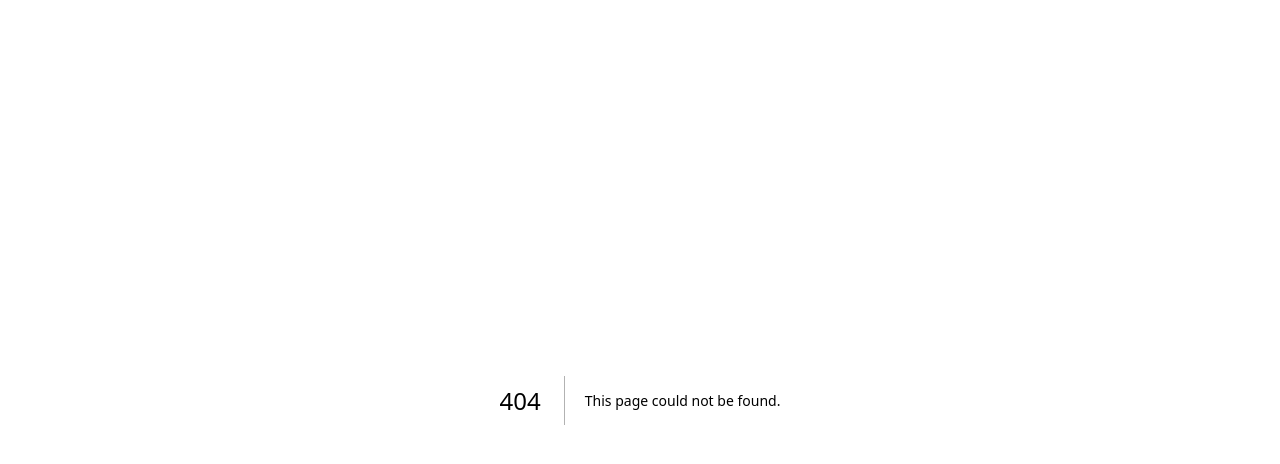
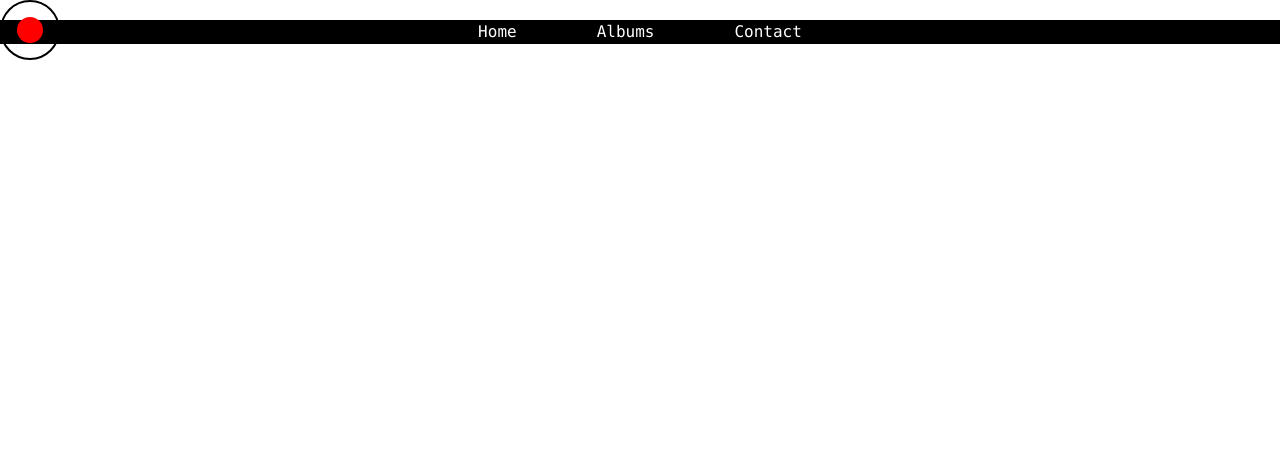
Before and after one commit to tharejarehan0-a11y/blogs, a Next.js app: page /albums/amritsar in a window 1280 px wide. Before the commit this address had no page. Shown: the top 464 px of the page. Built offline with nearby package versions, Linux system fonts and the light colour scheme; a web font is replaced by a local one.

Commit message:
Created album pages
more pages created need to organise a bit more in the next commit

```diff
--- /dev/null
+++ b/app/albums/amritsar/page.jsx
@@ -0,0 +1,17 @@
+import Cursor from '@/components/cursor'
+import Link from 'next/link'
+
+export default function amritsar(){
+    return (
+        <>
+        <div>
+            <nav className="flex gap-20 font-mono font-thin list-none justify-center items-center mt-5 mb-15 bg-black text-white">
+                <li><Link href="/">Home</Link></li>
+                <li><Link href="/albums">Albums</Link></li>
+                <li><Link href="/Contact">Contact</Link></li>
+            </nav>
+            <Cursor />
+        </div>
+        </>
+    )
+}
--- /dev/null
+++ b/app/albums/china/page.jsx
@@ -0,0 +1,17 @@
+import Cursor from '@/components/cursor'
+import Link from 'next/link'
+
+export default function china(){
+    return (
+        <>
+        <div>
+            <nav className="flex gap-20 font-mono font-thin list-none justify-center items-center mt-5 mb-15 bg-black text-white ">
+                <li><Link href="/">Home</Link></li>
+                <li><Link href="/albums">Albums</Link></li>
+                <li><Link href="/Contact">Contact</Link></li>
+            </nav>
+            <Cursor />
+        </div>
+        </>
+    )
+}
--- a/app/albums/page.jsx
+++ b/app/albums/page.jsx
@@ -20,19 +20,19 @@ export default function Albums() {
         <Photobooth Image="/WhatsApp Image 2026-05-25 at 20.38.04.jpeg" rotation="30deg"/>
         <Photobooth Image="/shimla2.jpeg" rotation="30deg"/>
         <Photobooth Image="/shimla3.jpeg" rotation="30deg"/>
-        <h3 className="font-fancy mt-50 shadower text-6xl inline-flex border-2 border-black mb-20 rounded-2xl p-5 pl-5">Shimla</h3>
+        <h3 className="font-fancy mt-50 shadower text-6xl inline-flex border-2 border-black mb-20 rounded-2xl p-5 pl-5"><Link href="/albums/shimla">Shimla</Link></h3>
         </div>
         <div className="h-100 w-50">
         <Photobooth Image="/pic1.jpeg" rotation="30deg"/>
         <Photobooth Image="/pic2.jpeg" rotation="30deg"/>
         <Photobooth Image="/pic3.jpeg" rotation="30deg"/>
-        <h3 className="font-fancy mt-50 shadower text-6xl inline-flex border-2 border-black mb-20 rounded-2xl p-5 pl-5">China</h3>
+        <h3 className="font-fancy mt-50 shadower text-6xl inline-flex border-2 border-black mb-20 rounded-2xl p-5 pl-5"><Link href="/albums/china">China</Link></h3>
         </div>
         <div className="h-100 w-50">
         <Photobooth Image="/amritsar1.jpeg" rotation="30deg"/>
         <Photobooth Image="/amritsar2.jpeg" rotation="30deg"/>
         <Photobooth Image="/amritsar3.jpeg" rotation="30deg"/>
-        <h3 className="font-fancy mt-50 shadower text-6xl inline-flex border-2 border-black mb-20 rounded-2xl p-5 pl-5">Amritsar</h3>
+        <h3 className="font-fancy mt-50 shadower text-6xl inline-flex border-2 border-black mb-20 rounded-2xl p-5 pl-5"><Link href="/albums/amritsar">Amritsar</Link></h3>
         </div>
 
       </div>
--- /dev/null
+++ b/app/albums/shimla/page.jsx
@@ -0,0 +1,17 @@
+import Cursor from '@/components/cursor'
+import Link from 'next/link'
+
+export default function shimla(){
+    return (
+        <>
+        <div>
+            <nav className="flex gap-20 font-mono font-thin list-none justify-center items-center mt-5 mb-15 bg-black text-white">
+                <li><Link href="/">Home</Link></li>
+                <li><Link href="/albums">Albums</Link></li>
+                <li><Link href="/Contact">Contact</Link></li>
+            </nav>
+            <Cursor />
+        </div>
+        </>
+    )
+}
```
